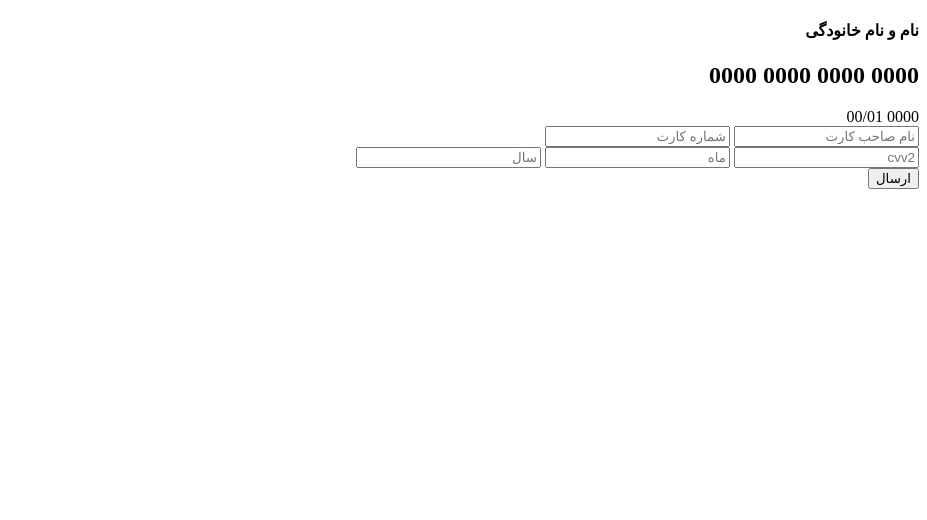
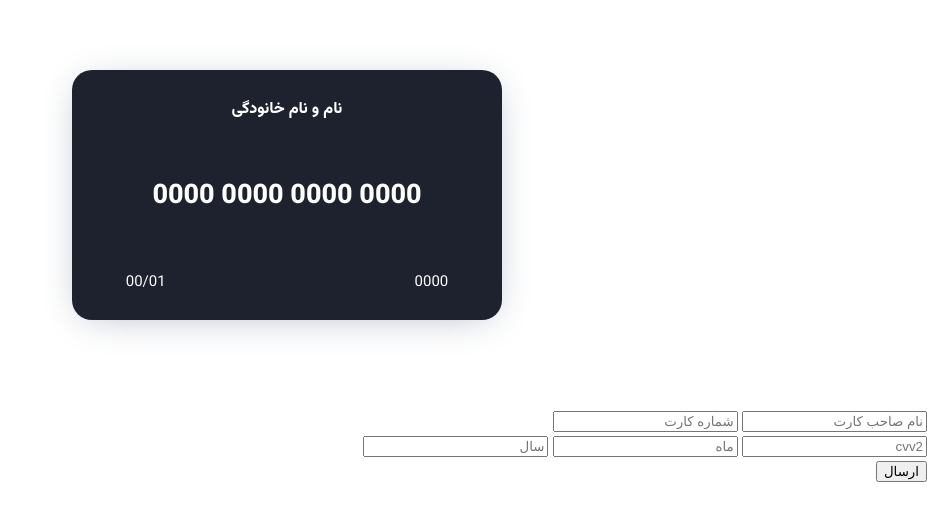
Before and after one commit to mohammad-moa/Interactive-Bank-Card-Detail, a plain HTML site: page index.html in a window 1280 px wide. Shown: the whole page, without its empty margins (353-1280 px from the left). Drawn offline with Linux system fonts and the light colour scheme.

Commit message:
add styles bank card

```diff
--- a/style.css
+++ b/style.css
@@ -1,9 +1,92 @@
 /* General Styles */
 
+:root {
+    --white: hsl(0, 0%, 100%);
+    --light-grey: hsl(218, 14%, 70%);
+    --light-blue: hsl(230, 100%, 95%);
+    --dark-blue: hsl(227, 21%, 15%);
+}
 
+html,
+body {
+    font-family: 'Vazirmatn', sans-serif;
+    margin: 0;
+    padding: 0;
+    width: 100%;
+    height: 100%;
+    background-color: var(--white);
+    overflow: hidden;
+}
+
+button {
+    border: 0;
+    font-family: 'Vazirmatn', sans-serif;
+}
+
+*:focus,
+*:active,
+*:hover {
+    outline: none;
+}
 
 /* Desktop Styles */
 
+#main {
+    position: relative;
+    top: 0;
+    width: 100%;
+    height: 100%;
+    box-sizing: border-box;
+}
+
+.total-box-bank-card {
+    display: flex;
+    align-items: center;
+    justify-content: center;
+    height: 50%;
+    padding-top: 10px;
+}
+
+.content-bank-card {
+    text-align: center;
+    margin-bottom: 30px;
+}
+
+.items-bank-card {
+    background-color: var(--dark-blue);
+    color: var(--white);
+    display: flex;
+    flex-wrap: wrap;
+    justify-content: center;
+    align-items: center;
+    width: 430px;
+    height: 250px;
+    border-radius: 20px;
+    box-shadow: 0 5px 40px -12px var(--light-grey);
+}
+
+.bank-card-person {
+    margin: 0;
+    width: 100%;
+}
+
+.bank-card-number {
+    font-size: 27px;
+    margin: 0;
+    width: 100%;
+    direction: ltr;
+}
+
+.bank-card-other-details {
+    display: flex;
+    justify-content: space-between;
+    align-items: center;
+    width: 75%;
+}
+
+.bank-card-other-details span {
+    font-size: 15px;
+}
 
 
 /* Mobile Styles */
```
